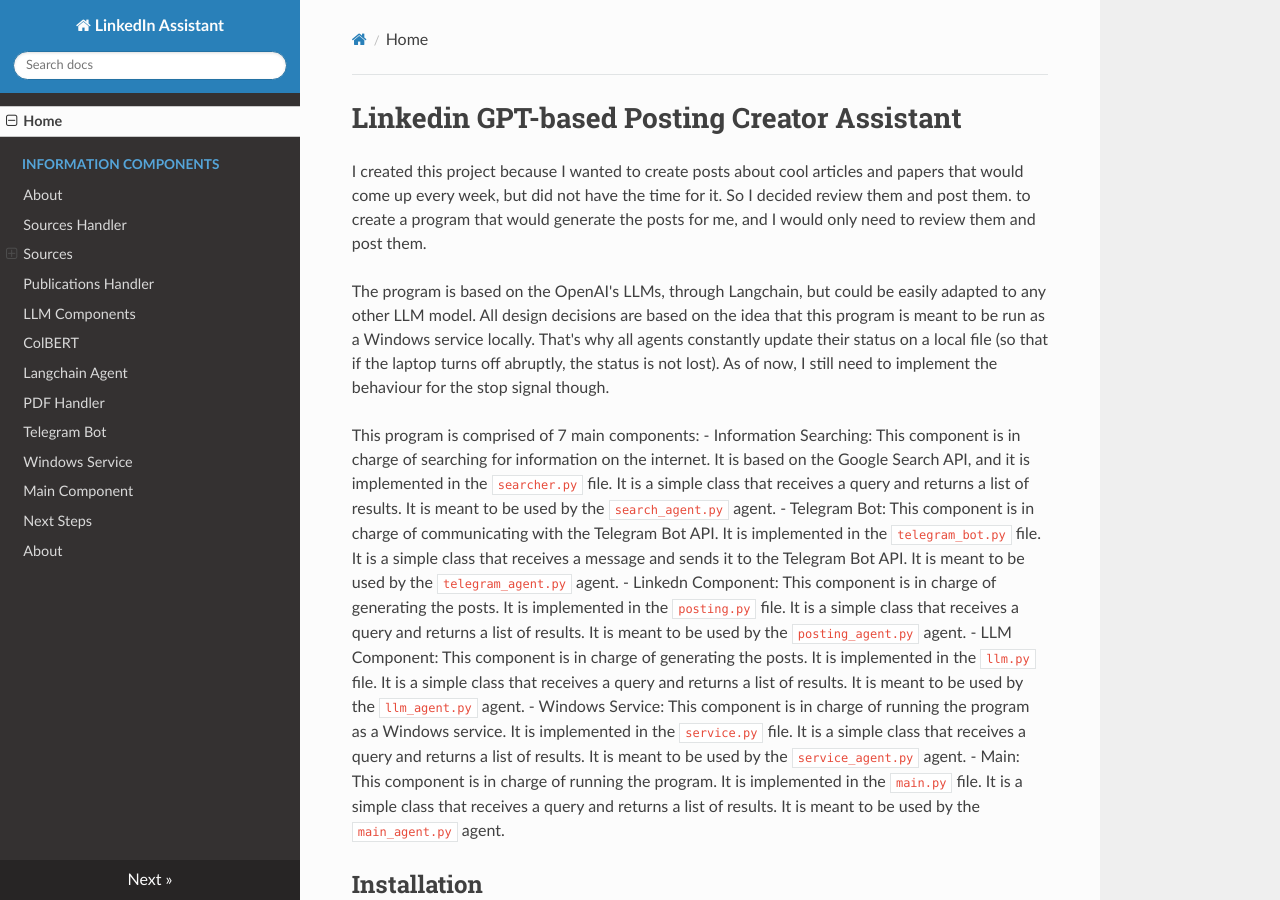
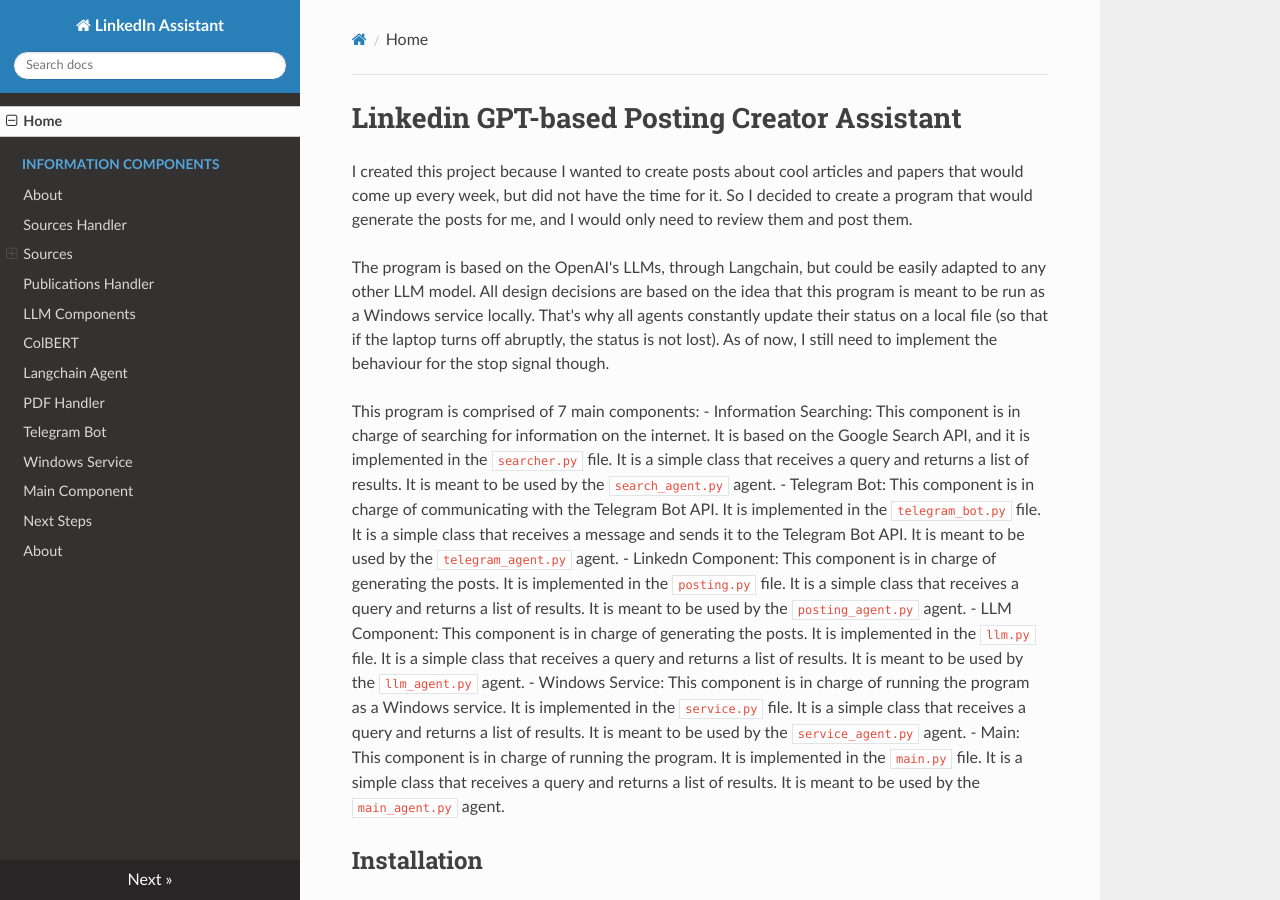
Before and after one commit to dan415/linkedinassistant, an MkDocs documentation site: the page built from docs/README.md, in a window 1280 px wide and 900 px high. Built offline with MkDocs 1.6.1, drawn with Linux system fonts in a browser that asks for light colours; nearby versions of some CDN libraries.

Commit message:
change: formatting

```diff
--- a/docs/README.md
+++ b/docs/README.md
@@ -3,7 +3,6 @@
 
 I created this project because I wanted to create posts about cool articles and
 papers that would come up every week, but did not have the time for it. So I decided
-review them and post them.
 to create a program that would generate the posts for me, and I would only need to review them and post them.
 
 The program is based on the OpenAI's LLMs, through Langchain, but could be easily adapted to any other
```
